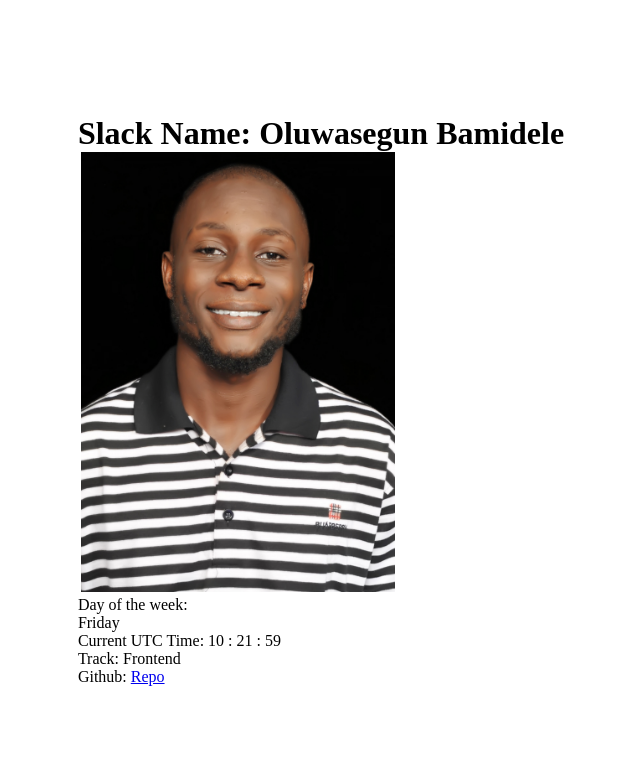
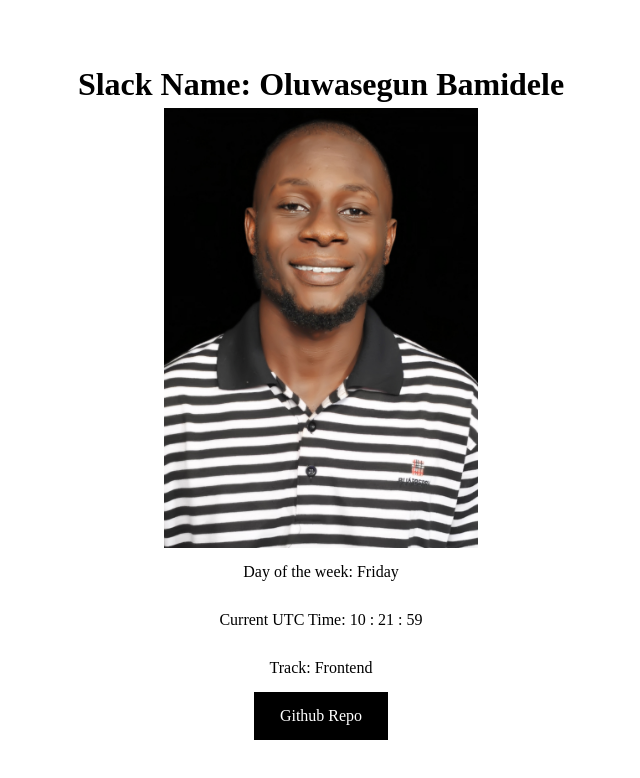
Before and after one commit to Optimist19/HNGx-Task-1, a plain HTML site: page index.html in a window 1280 px wide. Shown: the whole page, without its empty margins (319-959 px from the left). Drawn offline with Linux system fonts and the light colour scheme.

Commit message:
made the styling better

```diff
--- a/index.html
+++ b/index.html
@@ -10,27 +10,28 @@
 	<div class="container">
 
 		<div class="con">
-			<div>
-				<h1 data-testid="slackUserName">Slack Name: Oluwasegun Bamidele</h1>
-			</div>
-			<div>
+
+			<h1 data-testid="slackUserName">
+				Slack Name: Oluwasegun Bamidele
+			</h1>
+
 			<img src="./image/DSC_9774.JPG" alt="Oluwasegun Bamidele" data-testid="slackDisplayImage">
-			</div>
-			<div class="time-day">
 
-				<div class="day">Day of the week:
 			<p id="day" data-testid="currentDayOfTheWeek">
 
 			</p>
-				</div>
+
 			<div id="time" data-testid="currentUTCTime">
 
 			</div>
+
 			<p  data-testid="myTrack">Track: Frontend</p>
-				<label>Github:
-					<a href="https://github.com/Optimist19/" target="_blank" data-testid="githubURL"> Repo</a>
-				</label>
+			<div class="div-a">
+				<a href="https://github.com/Optimist19/" target="_blank" data-testid="githubURL">
+					Github Repo
+				</a>
 			</div>
+
 		</div>
 
 	</div>
--- a/index.js
+++ b/index.js
@@ -12,27 +12,27 @@ if (getDay === 1){
 
 }else if(getDay === 2){
 
-	day.textContent = "Tuesday"
+	day.textContent = "Day of the week: Tuesday"
 
 }else if(getDay === 3){
 
-	day.textContent = "Wednesday"
+	day.textContent = "Day of the week: Wednesday"
 
 }else if(getDay === 4){
 
-	day.textContent = "Thursday"
+	day.textContent = "Day of the week: Thursday"
 
 }else if(getDay === 5){
 
-	day.textContent = "Friday"
+	day.textContent = "Day of the week: Friday"
 
 }else if(getDay === 6){
 
-	day.textContent = "Saturday"
+	day.textContent = "Day of the week: Saturday"
 
 }else if(getDay === 7){
 
-	day.textContent = "Sunday"
+	day.textContent = "Day of the week: Sunday"
 
 }
 
--- a/style.css
+++ b/style.css
@@ -17,8 +17,14 @@
 .container .con{
 	display: flex;
 	justify-content: center;
-	/* align-items: ; */
+	align-items: center;
 	flex-direction: column;
+	line-height: 6vh;
+}
+
+.container .con .div-a{
+	background-color: black;
+	padding: 0 2vw;
 }
 
 img{
@@ -26,3 +32,8 @@ img{
 	height: 55vh;
 	object-fit: contain;
 }
+
+a{
+	color: white;
+	text-decoration: none;
+}
```
Lines whose indentation alone changed are shown as unchanged.
